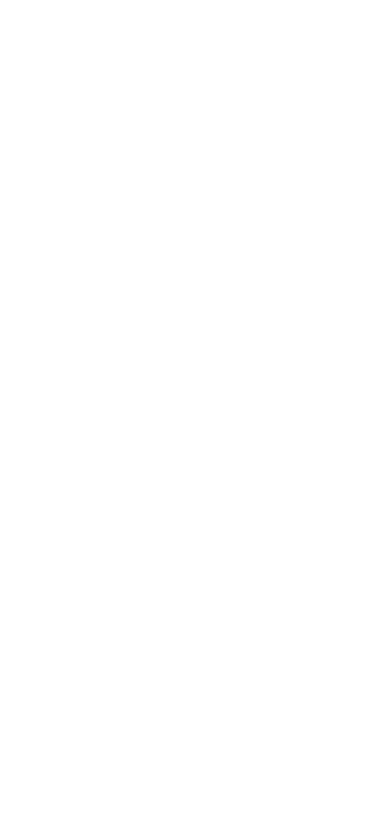
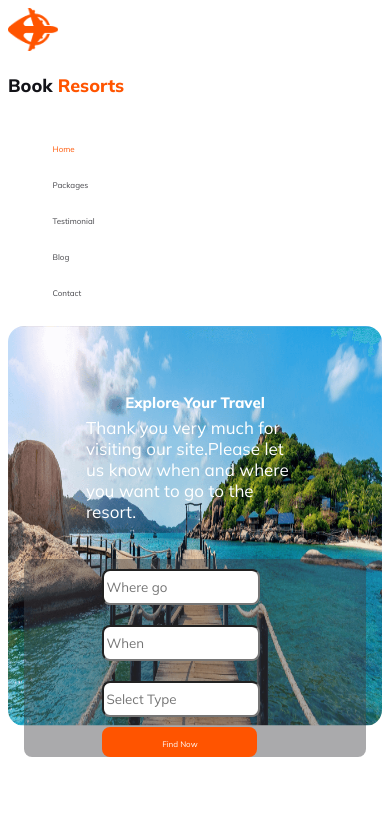
Before and after one commit to mdalaminariya/traveling-resorts-assingment-2, a plain HTML site: page index.html in a window 390 px wide. Drawn offline with Linux system fonts and the light colour scheme.

Commit message:
banner section added with view for  mobile device

```diff
--- a/index.html
+++ b/index.html
@@ -1,11 +1,60 @@
 <!DOCTYPE html>
 <html lang="en">
+
 <head>
     <meta charset="UTF-8">
     <meta name="viewport" content="width=device-width, initial-scale=1.0">
     <title>Traveling Resorts</title>
+    <link rel="preconnect" href="https://fonts.googleapis.com">
+    <link rel="preconnect" href="https://fonts.gstatic.com" crossorigin>
+    <link href="https://fonts.googleapis.com/css2?family=Mulish:wght@400;800&display=swap" rel="stylesheet">
+    <link rel="stylesheet" href="style/style.css">
 </head>
+
 <body>
+    <header>
+            <div class="section-title">
+                <img src="Images/Group 40071 (2).png" alt="">
+                <h3 class="Travel-resort">Book <span class="Resorts">Resorts</span></h3>
+                <nav>
+                    <ul>
+                        <li><a href=""><span class="Resorts">Home</span></a></li>
+                        <li><a href="">Packages</a></li>
+                        <li><a href="">Testimonial</a></li>
+                        <li><a href="">Blog</a></li>
+                        <li><a href="">Contact</a></li>
+                    </ul>
+                </nav>
+            </div>
+            <div class="banner-section">
+                <img src="Images/Group 13 (1) (1).png" alt="" class="banner-img">
+            </div>
+
+             <h3 class="banner-title">Explore Your Travel</h3>
+             <p class="banner-description">Thank you very much for visiting our site.Please let us know when and where you <span id="resort">want to go to the resort.</span></p>
+            <div class="input-section">
+                <div class="input">
+                    <input  type="text" placeholder="Where go">
+                    <input type="text" placeholder="When">
+                    <input type="text" placeholder="Select Type">
+                    <button class="primary-btn" ><span class="Find-Now">Find Now</span></button>
+                    </div>
+                   <img src="Images/Frame2.svg" alt="">
+
+
+            </div>
+
+
+    </header>
+
+    <main>
+
+    </main>
+
+    <footer>
+
+    </footer>
 
 </body>
+
 </html>
--- /dev/null
+++ b/style/style.css
@@ -0,0 +1,165 @@
+/* shared style */
+* {
+    font-family: 'Mulish', sans-serif;
+}
+
+.section-title {
+    display: flex;
+    gap: 5px;
+}
+
+.Travel-resort {
+    color: #131318;
+    font-size: 18px;
+    font-weight: 800;
+}
+
+.Resorts {
+    color: #FF5400;
+}
+
+nav {
+    display: flex;
+    margin-left: 50%;
+}
+
+nav>ul {
+    display: flex;
+    gap: 1rem;
+
+}
+
+nav li {
+    list-style: none;
+}
+
+nav li a {
+    text-decoration: none;
+    color: #424247;
+    font-size: .5rem;
+    font-weight: 400;
+}
+
+.banner-img {
+    width: 100%;
+    height: 400px;
+    border: 1px solid b;
+    border-radius: 16px;
+}
+
+.banner-section {
+    margin-top: 10px;
+}
+
+.banner-title {
+    margin-top: -32%;
+    color: #FFF;
+    font-size: 50px;
+    font-weight: 600;
+    text-align: center;
+}
+
+#resort {
+    padding-left: 250px;
+}
+
+.banner-description {
+    color: #FFF;
+    font-size: 17px;
+    font-weight: 400;
+    padding: 0 200px;
+    margin-top: -40px;
+    padding-top: 40px;
+}
+
+.input-section {
+    display: flex;
+    padding: 16px;
+    align-items: center;
+    gap: 24px;
+    padding-top: 50px;
+}
+
+.input-section>.input {
+    background: #42424772;
+    border-radius: 8px;
+    padding-left: 20%;
+}
+
+.input input {
+    width: 150px;
+    height: 30px;
+    margin: 10px;
+    border-radius: 8px;
+    background: #FFF;
+}
+
+.primary-btn {
+    width: 130px;
+    height: 30px;
+    border: 0;
+    border-radius: 8px;
+    background: #FF5400;
+}
+
+.primary-btn>.Find-Now {
+    color: #FFF;
+    font-size: 8px;
+    font-weight: 400;
+}
+
+.input-section img {
+    width: 18.001px;
+    height: 18.001px;
+    margin-left: -13%;
+}
+
+
+/* mobile device */
+@media screen and (max-width:576px) {
+    .section-title,
+    nav,
+    nav>ul,
+    .input-section {
+        flex-direction: column;
+    }
+
+    nav {
+        margin-left: auto;
+    }
+
+    nav>ul {
+        margin-left: -350%;
+    }
+
+    .section-title {
+        img {
+            width: 50px;
+        }
+    }
+
+    .banner-title {
+        margin-top: -90%;
+        color: #FFF;
+        padding-left: -25px;
+        font-size: 15px;
+    }
+
+    .banner-description {
+        margin-top: -30px;
+        padding: 20px 78px;
+    }
+
+    #resort {
+        padding-left: 0;
+    }
+
+    .input-section {
+        padding-top: 0;
+
+    }
+    .primary-btn {
+        width: 155px;
+       margin-left: 10px;
+    }
+}
```
Also changed, not shown: Images/Frame.svg (added), Images/Frame2.svg (added), Images/Group 13 (1) (1).png (added), Images/Group 39.png (added), Images/Group 40.png (added), Images/Group 40071 (2).png (added), Images/Group 40089.png (added), Images/Rectangle 10.png (added), Images/Rectangle 11.png (added), Images/Rectangle 4.png (added), Images/Rectangle 5.png (added), Images/Rectangle 6.png (added), Images/Rectangle 7.png (added), Images/Rectangle 8 (1).png (added), 2 more files.
